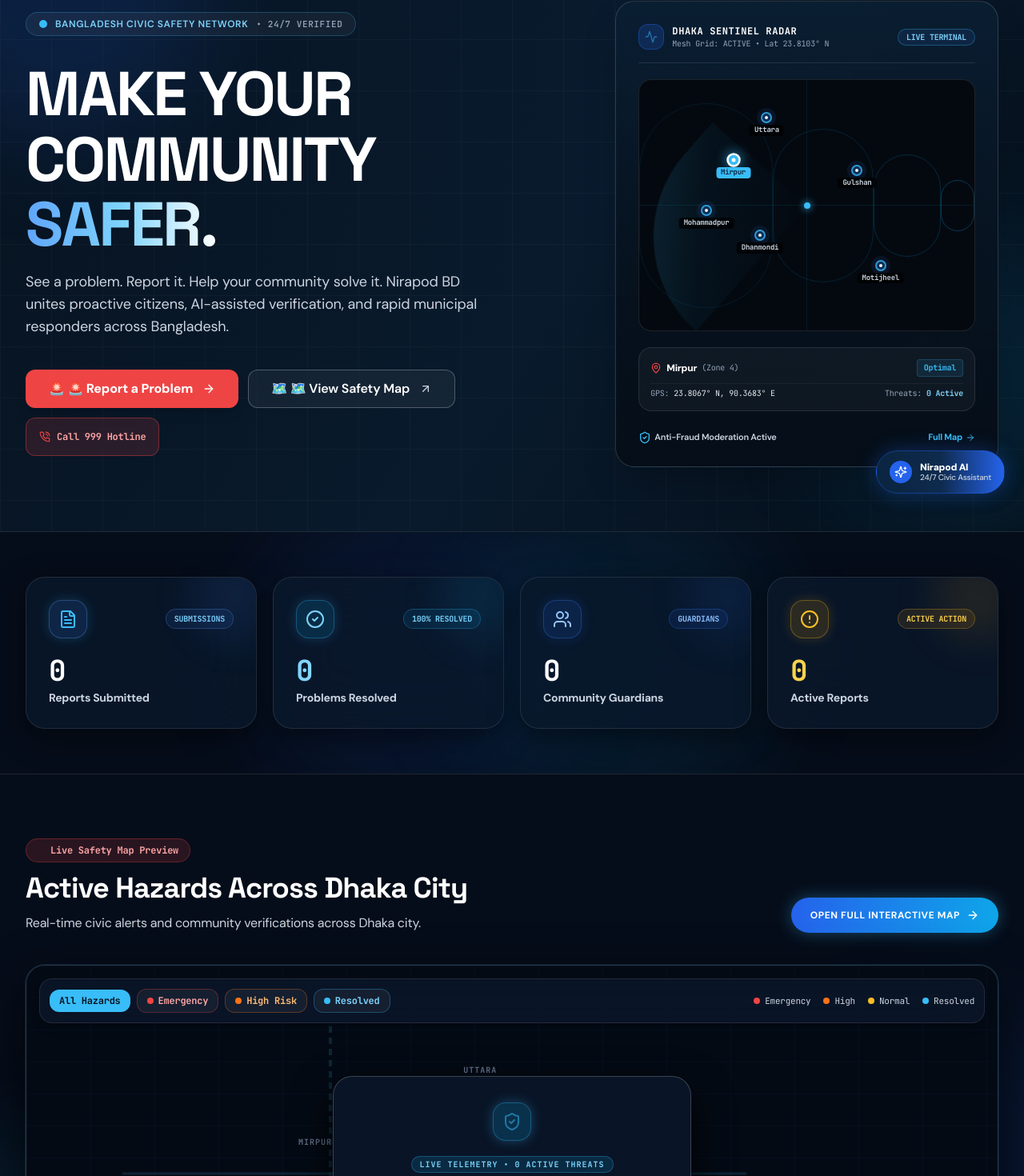
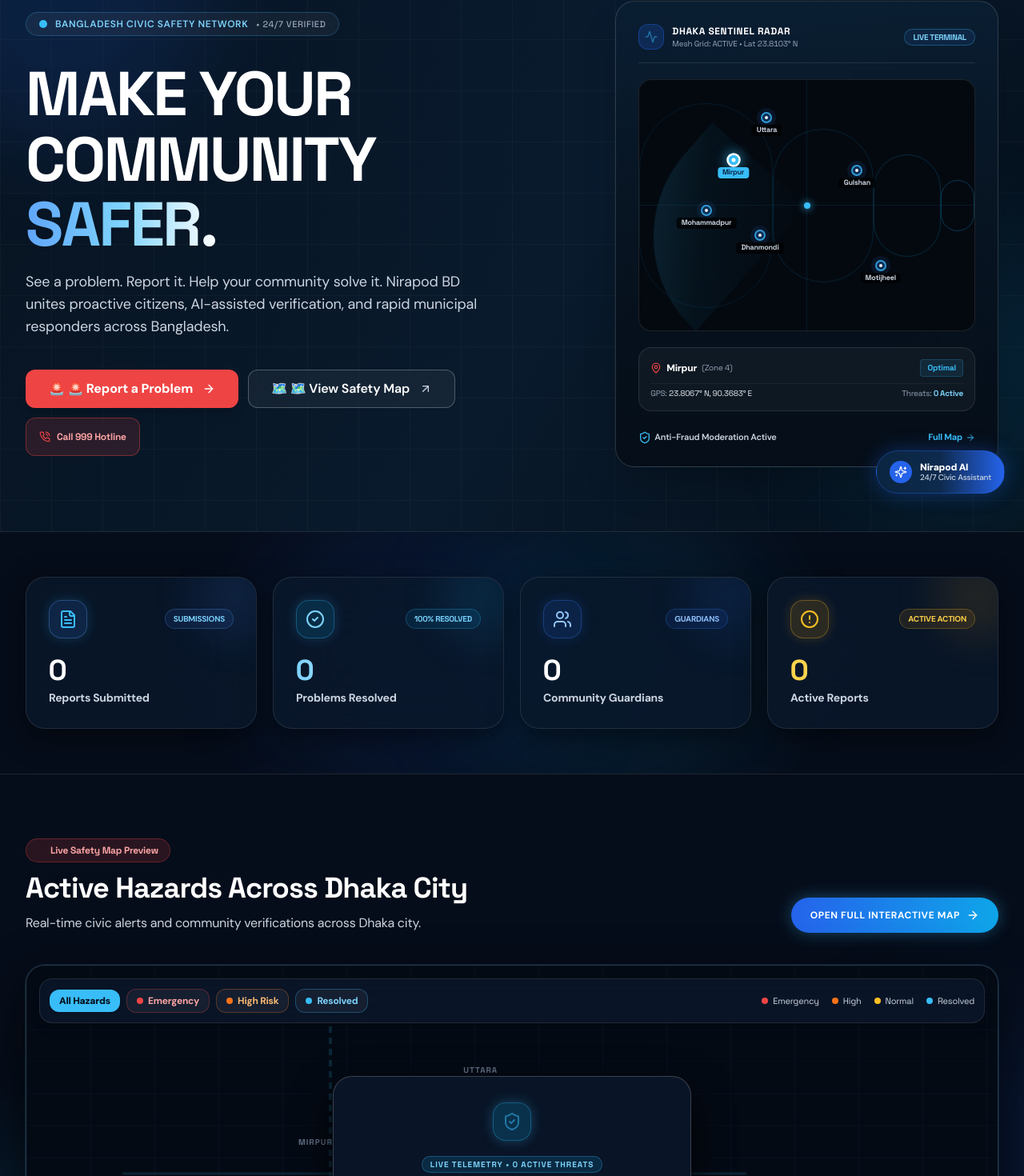
Before and after one commit to code3392/Nirapod-BD, a Next.js app: page / in a window 1280 px wide. Shown: the part 159-1629 px from the top of the page at 80% size. Built offline with nearby package versions, Linux system fonts and the light colour scheme.

Commit message:
fix(typography): upgrade numbers font to Space Grotesk and DM Sans with clean geometric numerals

```diff
--- a/src/app/globals.css
+++ b/src/app/globals.css
@@ -12,7 +12,7 @@
     --font-sans: 'DM Sans', 'Hind Siliguri', system-ui, -apple-system, sans-serif;
     --font-display: 'Space Grotesk', 'Hind Siliguri', system-ui, sans-serif;
     --font-hind: 'Hind Siliguri', 'Noto Sans Bengali', sans-serif;
-    --font-mono: 'JetBrains Mono', ui-monospace, monospace;
+    --font-mono: 'Space Grotesk', 'DM Sans', sans-serif;
   }
 
   html {
@@ -37,6 +37,12 @@
     text-rendering: optimizeLegibility;
     -webkit-font-smoothing: antialiased;
     letter-spacing: -0.025em;
+  }
+
+  /* Clean modern geometric numbers without slashed zeros */
+  .font-mono, .font-num, .font-numbers, .tabular-nums {
+    font-family: 'Space Grotesk', 'DM Sans', sans-serif;
+    font-feature-settings: "zero" 0, "tnum" 1;
   }
 
   /* Bengali text typography refinement */
--- a/src/components/home/Hero.tsx
+++ b/src/components/home/Hero.tsx
@@ -55,7 +55,7 @@ export default function Hero() {
                 <span className="relative inline-flex rounded-full h-2.5 w-2.5 bg-sky-400" />
               </span>
               <span>Bangladesh Civic Safety Network</span>
-              <span className="text-[11px] text-slate-400 font-mono hidden sm:inline">• 24/7 Verified</span>
+              <span className="text-[11px] text-slate-400 font-display font-medium hidden sm:inline">• 24/7 Verified</span>
             </div>
 
             {/* Headline */}
@@ -109,7 +109,7 @@ export default function Hero() {
 
               <a
                 href="tel:999"
-                className="inline-flex items-center justify-center gap-2 whitespace-nowrap cursor-pointer transition-all duration-300 active:scale-[0.97] border shadow-sm text-xs h-12 w-full min-[420px]:w-auto rounded-xl border-emergency/40 bg-emergency/15 px-4 font-bold text-red-300 hover:bg-emergency/25 backdrop-blur-md font-mono"
+                className="inline-flex items-center justify-center gap-2 whitespace-nowrap cursor-pointer transition-all duration-300 active:scale-[0.97] border shadow-sm text-xs h-12 w-full min-[420px]:w-auto rounded-xl border-emergency/40 bg-emergency/15 px-4 font-bold text-red-300 hover:bg-emergency/25 backdrop-blur-md font-display"
                 title="Immediate Police / Fire / Ambulance Emergency"
               >
                 <PhoneCall className="w-3.5 h-3.5 text-emergency" />
@@ -200,14 +200,14 @@ export default function Hero() {
                       <div className="flex items-center gap-1.5">
                         <MapPin className="w-3.5 h-3.5 text-emergency" />
                         <span className="font-extrabold text-white">{current.name}</span>
-                        <span className="text-[10px] text-slate-400 font-mono">({current.area})</span>
+                        <span className="text-[10px] text-slate-400 font-display">({current.area})</span>
                       </div>
-                      <span className="text-[10px] font-mono font-bold text-sky-400 bg-sky-400/10 px-2 py-0.5 rounded border border-sky-400/20">
+                      <span className="text-[10px] font-display font-bold text-sky-400 bg-sky-400/10 px-2 py-0.5 rounded border border-sky-400/20">
                         {current.status}
                       </span>
                     </div>
 
-                    <div className="grid grid-cols-2 gap-2 text-[10px] font-mono text-slate-400 pt-1 border-t border-white/5">
+                    <div className="grid grid-cols-2 gap-2 text-[10px] font-display tabular-nums text-slate-400 pt-1 border-t border-white/5">
                       <div>GPS: <span className="text-slate-200">{current.lat}, {current.lng}</span></div>
                       <div className="text-right">Threats: <span className="text-sky-300 font-bold">0 Active</span></div>
                     </div>
--- a/src/components/home/LiveStatistics.tsx
+++ b/src/components/home/LiveStatistics.tsx
@@ -85,13 +85,13 @@ export default function LiveStatistics() {
               <div className="w-12 h-12 rounded-2xl bg-blue-500/15 border border-blue-400/30 flex items-center justify-center text-sky-400 shadow-[0_0_15px_rgba(56,189,248,0.2)] group-hover:scale-110 transition-transform">
                 <FileText className="w-6 h-6" />
               </div>
-              <span className="text-[10px] font-mono font-black uppercase px-2.5 py-1 rounded-full bg-blue-500/10 text-sky-300 border border-blue-400/25">
+              <span className="text-[10px] font-sans font-bold uppercase px-2.5 py-1 rounded-full bg-blue-500/10 text-sky-300 border border-blue-400/25">
                 {language === 'en' ? 'Submissions' : 'মোট অভিযোগ'}
               </span>
             </div>
 
             <div className="space-y-1">
-              <h3 className="text-3xl sm:text-4xl font-black tracking-tight text-white font-mono">
+              <h3 className="text-3xl sm:text-4xl font-black tracking-tight text-white font-display tabular-nums">
                 {counts.reports.toLocaleString()}
               </h3>
               <p className="text-xs sm:text-sm font-bold text-slate-300">
@@ -108,13 +108,13 @@ export default function LiveStatistics() {
               <div className="w-12 h-12 rounded-2xl bg-sky-500/15 border border-sky-400/30 flex items-center justify-center text-sky-300 shadow-[0_0_15px_rgba(56,189,248,0.2)] group-hover:scale-110 transition-transform">
                 <CheckCircle2 className="w-6 h-6" />
               </div>
-              <span className="text-[10px] font-mono font-black uppercase px-2.5 py-1 rounded-full bg-sky-500/10 text-sky-300 border border-sky-400/25">
+              <span className="text-[10px] font-display font-bold uppercase px-2.5 py-1 rounded-full bg-sky-500/10 text-sky-300 border border-sky-400/25">
                 {resolutionRate}% {language === 'en' ? 'Resolved' : 'সমাধান'}
               </span>
             </div>
 
             <div className="space-y-1">
-              <h3 className="text-3xl sm:text-4xl font-black tracking-tight text-transparent bg-clip-text bg-gradient-to-r from-sky-300 via-sky-200 to-white font-mono">
+              <h3 className="text-3xl sm:text-4xl font-black tracking-tight text-transparent bg-clip-text bg-gradient-to-r from-sky-300 via-sky-200 to-white font-display tabular-nums">
                 {counts.resolved.toLocaleString()}
               </h3>
               <p className="text-xs sm:text-sm font-bold text-slate-300">
@@ -131,13 +131,13 @@ export default function LiveStatistics() {
               <div className="w-12 h-12 rounded-2xl bg-blue-600/15 border border-blue-500/30 flex items-center justify-center text-blue-300 shadow-[0_0_15px_rgba(37,99,235,0.2)] group-hover:scale-110 transition-transform">
                 <Users className="w-6 h-6" />
               </div>
-              <span className="text-[10px] font-mono font-black uppercase px-2.5 py-1 rounded-full bg-blue-600/10 text-blue-300 border border-blue-500/25">
+              <span className="text-[10px] font-sans font-bold uppercase px-2.5 py-1 rounded-full bg-blue-600/10 text-blue-300 border border-blue-500/25">
                 {language === 'en' ? 'Guardians' : 'সচেতন প্রহরী'}
               </span>
             </div>
 
             <div className="space-y-1">
-              <h3 className="text-3xl sm:text-4xl font-black tracking-tight text-white font-mono">
+              <h3 className="text-3xl sm:text-4xl font-black tracking-tight text-white font-display tabular-nums">
                 {counts.members.toLocaleString()}
               </h3>
               <p className="text-xs sm:text-sm font-bold text-slate-300">
@@ -154,13 +154,13 @@ export default function LiveStatistics() {
               <div className="w-12 h-12 rounded-2xl bg-amber-500/15 border border-amber-400/30 flex items-center justify-center text-amber-400 shadow-[0_0_15px_rgba(245,158,11,0.2)] group-hover:scale-110 transition-transform">
                 <AlertCircle className="w-6 h-6" />
               </div>
-              <span className="text-[10px] font-mono font-black uppercase px-2.5 py-1 rounded-full bg-amber-500/10 text-amber-300 border border-amber-400/25">
+              <span className="text-[10px] font-sans font-bold uppercase px-2.5 py-1 rounded-full bg-amber-500/10 text-amber-300 border border-amber-400/25">
                 {language === 'en' ? 'Active Action' : 'তদন্তাধীন'}
               </span>
             </div>
 
             <div className="space-y-1">
-              <h3 className="text-3xl sm:text-4xl font-black tracking-tight text-amber-300 font-mono">
+              <h3 className="text-3xl sm:text-4xl font-black tracking-tight text-amber-300 font-display tabular-nums">
                 {counts.active.toLocaleString()}
               </h3>
               <p className="text-xs sm:text-sm font-bold text-slate-300">
--- a/src/components/home/MapPreviewSection.tsx
+++ b/src/components/home/MapPreviewSection.tsx
@@ -93,7 +93,7 @@ export default function MapPreviewSection() {
 
           {/* Top Filter Bar inside Map */}
           <div className="absolute top-4 left-4 right-4 z-20 flex flex-wrap items-center justify-between gap-3 bg-[#0A1628]/90 backdrop-blur-xl p-3 rounded-2xl border border-white/10 shadow-lg">
-            <div className="flex flex-wrap items-center gap-2 text-xs font-bold font-mono">
+            <div className="flex flex-wrap items-center gap-2 text-xs font-bold font-sans">
               <button
                 onClick={() => setFilterSeverity('all')}
                 className={`px-3 py-1.5 rounded-xl transition ${
@@ -230,7 +230,7 @@ export default function MapPreviewSection() {
                     <ShieldCheck className="w-6 h-6 animate-pulse" />
                   </div>
                   <div>
-                    <span className="text-[10px] font-mono font-bold uppercase tracking-widest text-sky-300 bg-sky-500/15 px-2.5 py-0.5 rounded-full border border-sky-400/30 inline-block mb-1.5">
+                    <span className="text-[10px] font-display font-bold uppercase tracking-widest text-sky-300 bg-sky-500/15 px-2.5 py-0.5 rounded-full border border-sky-400/30 inline-block mb-1.5 tabular-nums">
                       Live Telemetry • 0 Active Threats
                     </span>
                     <h4 className="text-base font-black text-white">Dhaka Safety Mesh Active</h4>
--- a/src/components/layout/Navbar.tsx
+++ b/src/components/layout/Navbar.tsx
@@ -283,7 +283,7 @@ export default function Navbar() {
                   <span className="text-[11px] font-mono font-black uppercase tracking-wider text-slate-400">
                     {language === 'en' ? 'Civic Tools & Portals' : 'নাগরিক সেবা ও অপশন'}
                   </span>
-                  <span className="text-[10px] font-mono font-bold text-sky-300 bg-sky-500/15 px-2.5 py-0.5 rounded-full border border-sky-400/30">
+                  <span className="text-[10px] font-display font-bold text-sky-300 bg-sky-500/15 px-2.5 py-0.5 rounded-full border border-sky-400/30 tabular-nums">
                     {optionLinks.length} Services
                   </span>
                 </div>
@@ -401,7 +401,7 @@ export default function Navbar() {
                   <div className="flex items-center gap-2">
                     <span className="font-bold text-xs text-white">{t.nav.notifications}</span>
                     {unreadNotificationsCount > 0 && (
-                      <span className="text-[10px] font-mono bg-emergency/20 text-red-300 border border-emergency/40 font-bold px-2 py-0.5 rounded-full">
+                      <span className="text-[10px] font-display bg-emergency/20 text-red-300 border border-emergency/40 font-bold px-2 py-0.5 rounded-full tabular-nums">
                         {unreadNotificationsCount} new
                       </span>
                     )}
@@ -492,7 +492,7 @@ export default function Navbar() {
                     SUPER
                   </span>
                 ) : (
-                  <span className="text-[9px] font-mono font-extrabold px-1.5 py-0.2 rounded-full bg-sky-500/20 text-sky-300 border border-sky-400/30">
+                  <span className="text-[9px] font-display font-extrabold px-1.5 py-0.2 rounded-full bg-sky-500/20 text-sky-300 border border-sky-400/30 tabular-nums">
                     {user.points}p
                   </span>
                 )}
--- a/src/components/safetycircle/SafetyCirclesView.tsx
+++ b/src/components/safetycircle/SafetyCirclesView.tsx
@@ -221,7 +221,7 @@ export default function SafetyCirclesView() {
               </div>
 
               {sosCountdown !== null && (
-                <div className="text-6xl font-black text-emergency font-mono animate-pulse">
+                <div className="text-6xl font-black text-emergency font-display tabular-nums tracking-tight animate-pulse">
                   0{sosCountdown}
                 </div>
               )}
--- a/tailwind.config.ts
+++ b/tailwind.config.ts
@@ -77,13 +77,18 @@ const config: Config = {
           'sans-serif',
         ],
         mono: [
-          '"JetBrains Mono"',
-          'ui-monospace',
-          'SFMono-Regular',
-          'Menlo',
-          'Monaco',
-          'Consolas',
-          'monospace',
+          '"Space Grotesk"',
+          '"DM Sans"',
+          '"Hind Siliguri"',
+          'system-ui',
+          'sans-serif',
+        ],
+        num: [
+          '"Space Grotesk"',
+          '"DM Sans"',
+          '"Hind Siliguri"',
+          'system-ui',
+          'sans-serif',
         ],
       },
       boxShadow: {
```
Also changed, not shown: src/components/common/EmergencyDirectoryModal.tsx (+5 -5 lines), src/components/home/HowItWorks.tsx (+4 -4 lines), src/components/organization/OrganizationDashboard.tsx (+8 -8 lines), src/components/profile/UserProfile.tsx (+4 -4 lines).
